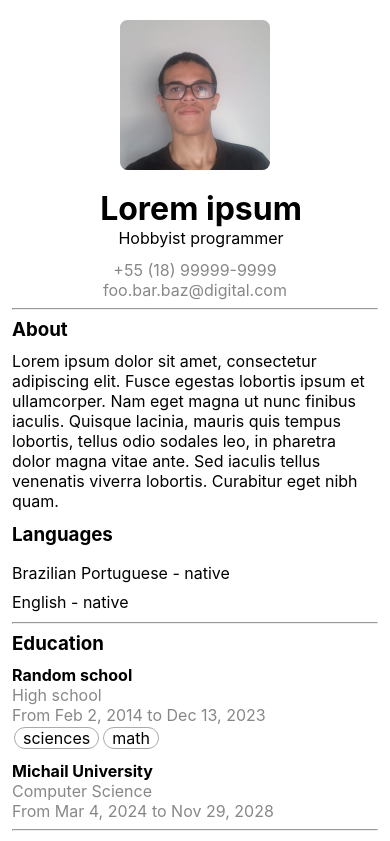
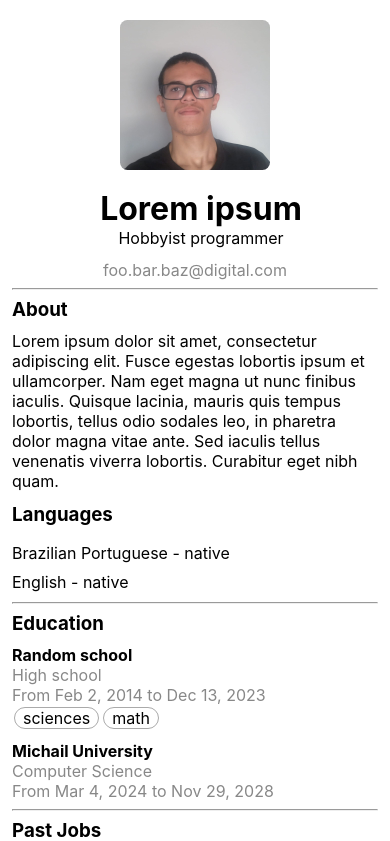
Before and after one commit to Johnnathan28/my-page, a JavaScript app: page / in a window 390 px wide. Shown: the top 841 px of the page. Built offline with nearby package versions, Linux system fonts and the light colour scheme; the HTML template or start-up script is replaced by a standard one.

Commit message:
Remove phone information (too dangerous)

```diff
--- a/src/assets/cv.json
+++ b/src/assets/cv.json
@@ -2,8 +2,7 @@
   "name": "Lorem ipsum",
   "about": "Lorem ipsum dolor sit amet, consectetur adipiscing elit. Fusce egestas lobortis ipsum et ullamcorper. Nam eget magna ut nunc finibus iaculis. Quisque lacinia, mauris quis tempus lobortis, tellus odio sodales leo, in pharetra dolor magna vitae ante. Sed iaculis tellus venenatis viverra lobortis. Curabitur eget nibh quam.",
   "contact": {
-    "email": "foo.bar.baz@digital.com",
-    "phone": "+55 (18) 99999-9999"
+    "email": "foo.bar.baz@digital.com"
   },
   "occupation": "Hobbyist programmer",
   "education": [
--- a/src/pages/curriculum-vitae/index.js
+++ b/src/pages/curriculum-vitae/index.js
@@ -21,7 +21,6 @@ function Header({resume}) {
 	  <p>{resume.occupation}</p>
 	</div>
 	<div className="contact">
-	  <p>{resume.contact.phone}</p>
 	  <p>{resume.contact.email}</p>
 	</div>
       </div>
```
Also changed, not shown: 1 other file (tests, documents, lock files or other folders).
